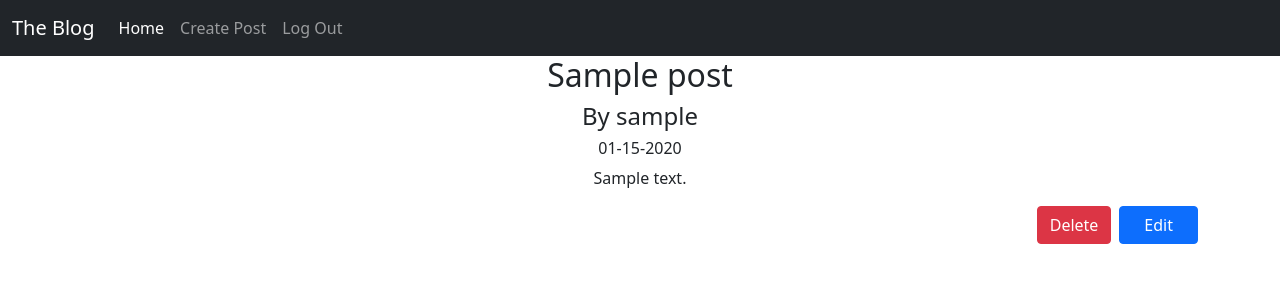
After one commit to mariapan0330/Intro_to_Flask, a Flask app: page /posts/1 in a window 1280 px wide. The commit adds this page. Shown: the top 300 px of the page. Run offline with Flask 2, Linux system fonts and the light colour scheme; a user stored in the database is signed in; tables that the repository leaves empty hold one stand-in row (values such as "Sample post"); some libraries are stand-ins or nearby versions.

```diff
--- a/app/__init__.py
+++ b/app/__init__.py
@@ -26,4 +26,7 @@ login.login_view = 'login' #tells the login manager which endpoint to redirect t
 login.login_message = 'You must be logged in to do that.'
 login.login_message_category = 'danger'
 
+from app.blueprints.api import api # tries to import api which imports the api and everything that it needs
+app.register_blueprint(api) # adds the api to my main app
+
 from . import routes, models
--- /dev/null
+++ b/app/blueprints/api/__init__.py
@@ -0,0 +1,5 @@
+from flask import Blueprint
+
+api = Blueprint('api', __name__, url_prefix='/api')
+
+from . import routes
--- a/app/forms.py
+++ b/app/forms.py
@@ -1,4 +1,3 @@
-from turtle import title
 from flask_wtf import FlaskForm
 from wtforms import StringField, PasswordField, SubmitField
 from wtforms.validators import DataRequired, EqualTo
--- a/app/routes.py
+++ b/app/routes.py
@@ -80,3 +80,40 @@ def logout():
     logout_user()
     flash("You have successfully logged out.", 'success')
     return redirect(url_for('index'))
+
+
+@app.route('/posts/<post_id>')
+@login_required
+def view_post(post_id):
+    post = Post.query.get_or_404(post_id)
+    return render_template('post.html', post=post)
+
+
+@app.route('/posts/<post_id>/edit', methods=["GET","POST"])
+@login_required
+def edit_post(post_id):
+    post_to_edit = Post.query.get_or_404(post_id)
+    # make sure the post to edit is owned by the current user
+    if post_to_edit.author != current_user:
+        flash('You do not have permission to edit this post.', 'danger')
+        return redirect(url_for('view_post',post_id=post_id))
+    form = PostForm()
+    if form.validate_on_submit():
+        title = form.title.data
+        body = form.body.data
+        flash(f"Posting your article, '{post_to_edit.title}' by {current_user.username}", 'success')
+        post_to_edit.update(title=title,body=body)
+        return redirect(url_for('view_post', post_id=post_id))
+    return render_template('editpost.html', post=post_to_edit, form=form)
+
+
+@app.route('/posts/<post_id>/delete', methods=["GET","POST"])
+@login_required
+def delete_post(post_id):
+    post_to_delete = Post.query.get_or_404(post_id)
+    if post_to_delete.author != current_user:
+        flash('You do not have permission to delete this post.','danger')
+        return redirect(url_for('view_post',post_id=post_id))
+    post_to_delete.delete()
+    flash(f'{post_to_delete.title} has been deleted.', 'info')
+    return redirect(url_for('index'))
--- a/app/templates/base.html
+++ b/app/templates/base.html
@@ -14,7 +14,7 @@
         <!-- Navbar goes here -->
         <nav class="navbar navbar-expand-lg navbar-dark bg-dark">
             <div class="container-fluid">
-                <a class="navbar-brand" href="#">Navbar</a>
+                <a class="navbar-brand" href="{{ url_for('index') }}">The Blog</a>
                 <button class="navbar-toggler" type="button" data-bs-toggle="collapse" data-bs-target="#navbarNavAltMarkup" aria-controls="navbarNavAltMarkup" aria-expanded="false" aria-label="Toggle navigation">
                 <span class="navbar-toggler-icon"></span>
                 </button>
--- a/app/templates/index.html
+++ b/app/templates/index.html
@@ -12,9 +12,11 @@
     {% for post in posts %}
         <div class="card mb-4">
             <div class="card-body">
-                <h5 class="card-title">{{ post.title }}</h5>
+                <a href="{{ url_for('view_post', post_id=post.post_id) }} ">
+                    <h5 class="card-title">{{ post.title }}</h5>
+                </a>
                 <h6 class="card-subtitle mb-2 text-muted">{{ post.author.username }}</h6>
-                <p class="card-text">{{ post.body }}</p>
+                <!-- <p class="card-text">{{ post.body }}</p> -->
             </div>
         </div>
     {% endfor %}
--- /dev/null
+++ b/app/templates/post.html
@@ -0,0 +1,41 @@
+{% extends 'base.html' %}
+{% block title %} {{ post.title }} | By {{ post.author.username }} {% endblock title %}
+
+{% block content %}
+    <h2 class="text-center"> {{ post.title }} </h2>
+    <h4 class="text-center">By {{ post.author.username }} </h4>
+    <h6 class="text-center">{{ post.date_created.strftime('%m-%d-%Y') }} </h6>
+    <p class="text-center"> {{ post.body }} </p>
+
+
+    {% if post.author.username == current_user.username %}
+    <!-- <a href="#" class="btn align-middle btn-primary">Edit</a> -->
+    <div class="d-grid gap-2 d-md-flex justify-content-md-end">
+        <!-- Button trigger modal -->
+        <button type="button" class="btn btn-danger" data-bs-toggle="modal" data-bs-target="#deleteModal">
+            Delete
+        </button>
+
+        <!-- Modal -->
+        <div class="modal fade" id="deleteModal" tabindex="-1" aria-labelledby="deleteModalLabel" aria-hidden="true">
+            <div class="modal-dialog modal-dialog-centered">
+            <div class="modal-content">
+                <div class="modal-header">
+                <h5 class="modal-title" id="deleteModalLabel">Delete Post</h5>
+                <button type="button" class="btn-close" data-bs-dismiss="modal" aria-label="Close"></button>
+                </div>
+                <div class="modal-body">
+                Are you sure you want to delete '{{ post.title }}'? This action cannot be undone.
+                </div>
+                <div class="modal-footer">
+                <button type="button" class="btn btn-secondary" data-bs-dismiss="modal">Cancel</button>
+                <a href="{{ url_for('delete_post',post_id=post.post_id) }}" role="button" class="btn btn-danger">Delete</a>
+                </div>
+            </div>
+            </div>
+        </div>
+
+        <a href="{{ url_for('edit_post',post_id=post.post_id) }}" class="btn btn-primary px-4" role="button">Edit</a>
+    </div>
+    {% endif %}
+{% endblock content %}
```
Also changed, not shown: app/blueprints/api/routes.py (added, +70 -0 lines), app/models.py (+28 -0 lines), app/templates/editpost.html (added, +25 -0 lines), app.db.
